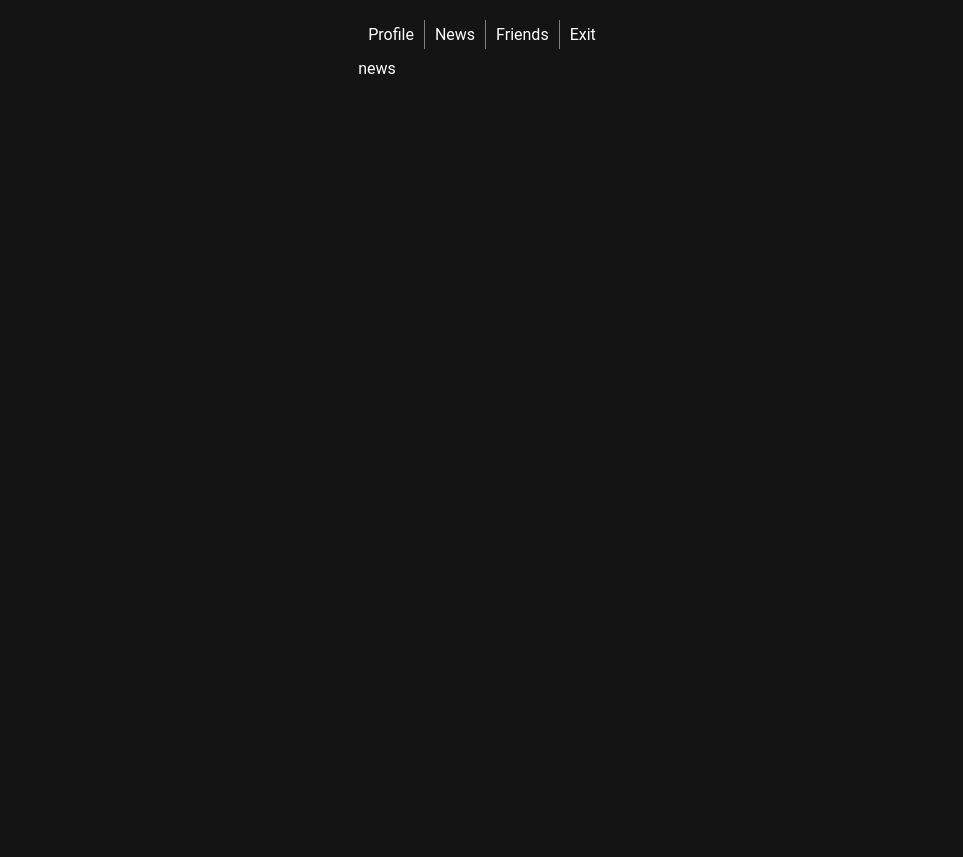
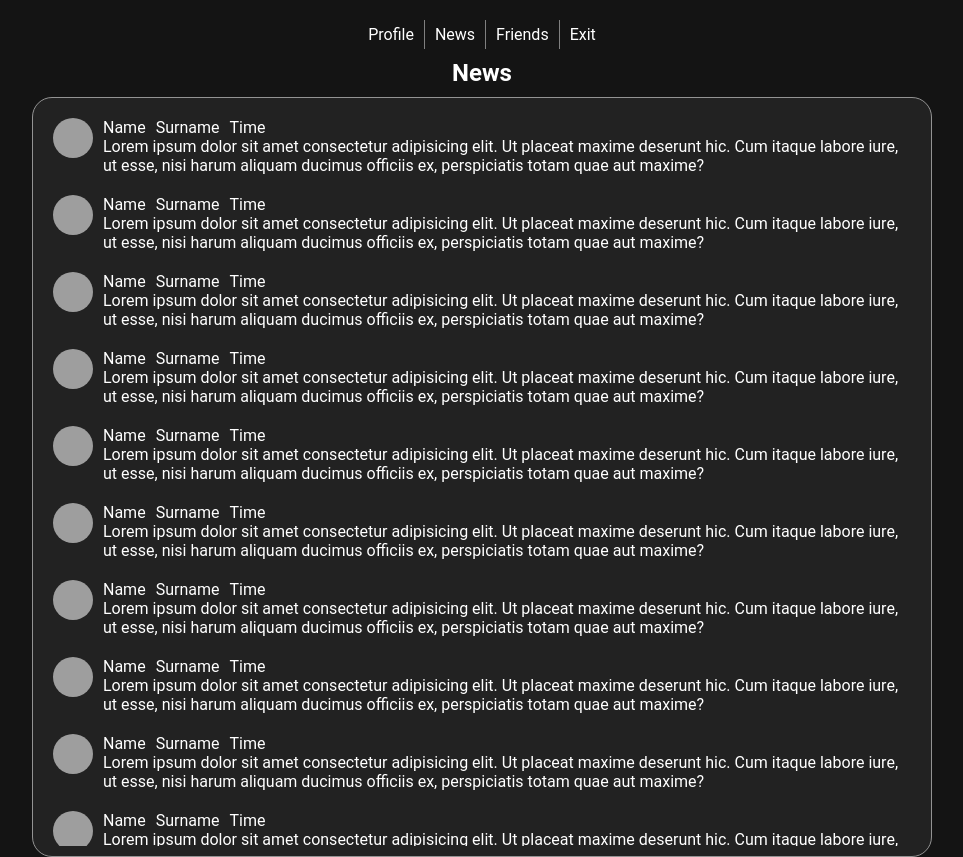
Before and after one commit to AlexeyMachehin/Social-network, a React (Vite) app: page / in a window 1280 px wide. Both pictures are taken after a click on the button "News". Shown: the whole page, without its empty margins (158-1121 px from the left). Before the commit the page ends 800 px from the top, so only its background shows below. Built offline with nearby package versions, Linux system fonts and the light colour scheme; grey boxes are pictures that could not be loaded.

Commit message:
create newsPage, friendsPage

```diff
--- a/src/pages/friendsPage/FriendsPage.tsx
+++ b/src/pages/friendsPage/FriendsPage.tsx
@@ -1,3 +1,12 @@
+import classes from './friendsPage.module.css';
+
 export default function FriendsPage() {
-    return <><div>friends</div></>;
-  }
+  return (
+    <>
+      <h2 style={{ textAlign: 'center', marginBottom: '10px' }}>
+        Friends list
+      </h2>
+      <div className={`container ${classes.wrapper}`}></div>
+    </>
+  );
+}
--- /dev/null
+++ b/src/pages/friendsPage/friendsPage.module.css
@@ -0,0 +1,3 @@
+.wrapper {
+  height: 100%;
+}
--- a/src/pages/newsPage/NewsPage.tsx
+++ b/src/pages/newsPage/NewsPage.tsx
@@ -1,7 +1,34 @@
-export default function NewsPage() {
+import Post from '../../components/post/Post';
+import classes from './newsPage.module.css';
+
+export default function FriendsPage() {
+  const posts = true;
+
   return (
     <>
-      <div>news</div>
+      <h2 style={{ textAlign: 'center', marginBottom: '10px' }}>News</h2>
+      <div className={`container ${classes.wrapper}`}>
+        {posts ? (
+          <div className={classes.postsList}>
+            <Post />
+            <Post />
+            <Post />
+            <Post />
+            <Post />
+            <Post />
+            <Post />
+            <Post />
+            <Post />
+            <Post />
+            <Post />
+            <Post />
+            <Post />
+            <Post />
+          </div>
+        ) : (
+          <div>No posts</div>
+        )}
+      </div>
     </>
   );
 }
--- /dev/null
+++ b/src/pages/newsPage/newsPage.module.css
@@ -0,0 +1,8 @@
+.wrapper {
+  height: 100%;
+}
+
+.postsList {
+  height: 100%;
+  overflow-y: auto;
+}
--- a/src/pages/userPage/UserPage.tsx
+++ b/src/pages/userPage/UserPage.tsx
@@ -3,8 +3,9 @@ import Post from '../../components/post/Post';
 import classes from './userPage.module.css';
 
 export default function UserPage() {
-  const isMyPage = false;
+  const isMyPage = true;
   const isFriend = true;
+  const posts = true;
 
   return (
     <>
@@ -51,6 +52,7 @@ export default function UserPage() {
         className={`container ${classes.posts} ${
           !isMyPage && classes.postsRoundedBorder
         }`}>
+        {posts ? (
           <div className={classes.postsList}>
             <Post />
             <Post />
@@ -67,6 +69,9 @@ export default function UserPage() {
             <Post />
             <Post />
           </div>
+        ) : (
+          <div>No posts</div>
+        )}
       </div>
     </>
   );
--- a/src/styles/index.css
+++ b/src/styles/index.css
@@ -13,7 +13,7 @@ body {
 }
 
 .mainContainer {
-  max-width: 900px;
+  width: 900px;
   display: flex;
   flex-direction: column;
 }
@@ -28,9 +28,3 @@ body {
 .mainButton:hover {
   background-color: #ffffff23;
 }
-
-/* @media screen and (max-width: 576px) {
- body{
-  overflow: auto;
- }
-} */
--- a/src/styles/nullstyle.css
+++ b/src/styles/nullstyle.css
@@ -53,6 +53,7 @@ html {
 body {
   height: 100%;
   width: 100%;
+  overflow-y: hidden;
 }
 
 input {
```
Lines whose indentation alone changed are shown as unchanged.
